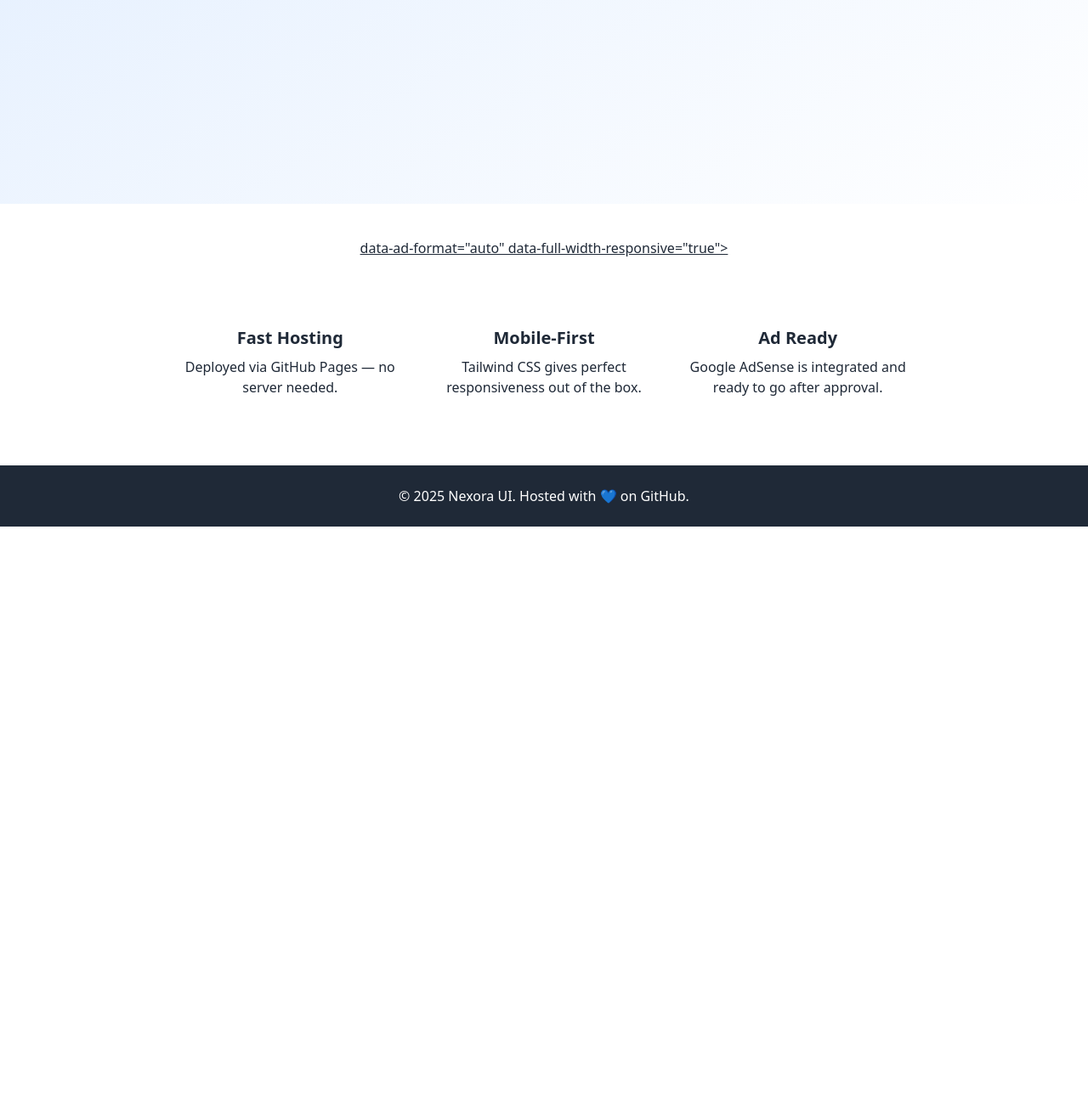
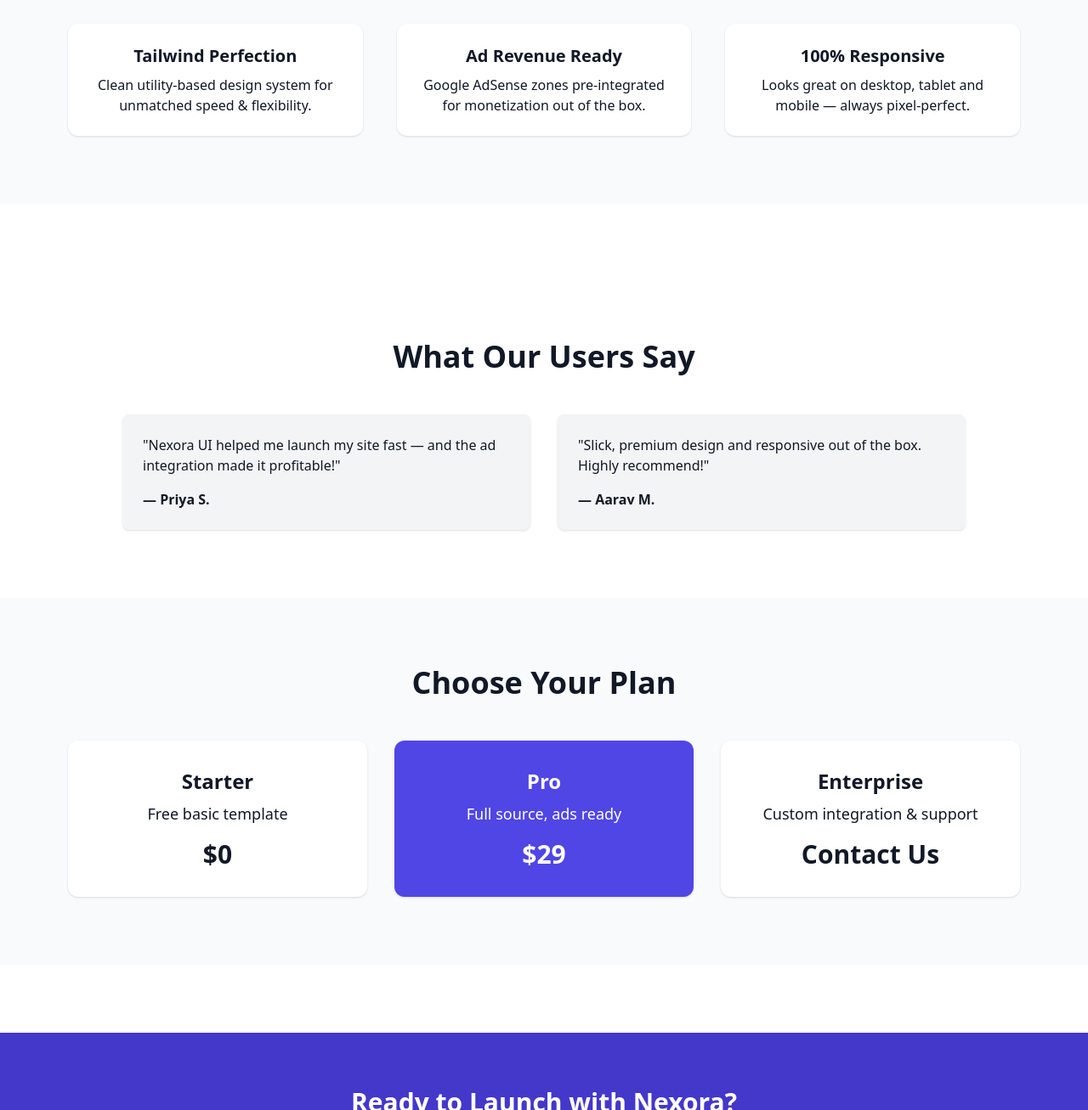
Before and after one commit to nexorainfotech/googleads, a plain HTML site: page index.html in a window 1280 px wide. Shown: the part 560-1867 px from the top of the page at 85% size. Before the commit the page ends 1180 px from the top, so only its background shows below. Drawn offline with nearby package versions, Linux system fonts and the light colour scheme.

Commit message:
Update index.html

```diff
--- a/index.html
+++ b/index.html
@@ -3,56 +3,139 @@
   <head>
     <meta charset="UTF-8" />
     <meta name="viewport" content="width=device-width, initial-scale=1.0"/>
-  <title>Nexora Landing | Monetized Page</title>
+    <title>Nexora Premium Landing</title>
 
-  <!-- Tailwind CDN -->
+    <!-- Tailwind CSS -->
     <script src="https://cdn.tailwindcss.com"></script>
 
     <!-- Google AdSense -->
     <script async src="https://pagead2.googlesyndication.com/pagead/js/adsbygoogle.js"
       data-ad-client="ca-pub-1625423762613147" crossorigin="anonymous"></script>
   </head>
-<body class="bg-white text-gray-800 font-sans">
+
+  <body class="text-gray-900 bg-white font-sans">
 
     <!-- Hero Section -->
-  <section class="min-h-screen flex flex-col justify-center items-center text-center p-10 bg-gradient-to-br from-blue-100 to-white">
-    <h1 class="text-5xl font-bold mb-6">Nexora UI: Start Something Beautiful</h1>
-    <p class="text-lg max-w-xl mb-6">Modern, responsive landing page with Google AdSense integration. You're ready to grow and earn.</p>
-    <a href="#ads" class="bg-blue-600 text-white px-6 py-3 rounded-lg hover:bg-blue-700 transition">See Ads</a>
+    <section class="bg-gradient-to-br from-indigo-600 to-purple-600 text-white py-24 text-center">
+      <div class="max-w-4xl mx-auto px-4">
+        <h1 class="text-5xl font-bold mb-4">Craft Stunning UI Experiences</h1>
+        <p class="text-xl mb-8">Nexora UI empowers creators with beautiful design and monetization built-in.</p>
+        <a href="#features" class="bg-white text-indigo-600 font-semibold px-6 py-3 rounded-full hover:bg-gray-100 transition">Explore Features</a>
+      </div>
     </section>
 
-  <!-- Google AdSense Ad -->
-  <section id="ads" class="my-10 flex justify-center">
+    <!-- Ad Block 1 -->
+    <div class="my-10 flex justify-center">
       <ins class="adsbygoogle"
         style="display:block"
         data-ad-client="ca-pub-1625423762613147"
-      data-ad-slot="1234567890"  <!-- Replace this slot with your actual ad unit slot -->
+        data-ad-slot="4138569836"
         data-ad-format="auto"
         data-full-width-responsive="true"></ins>
       <script>
         (adsbygoogle = window.adsbygoogle || []).push({});
       </script>
-  </section>
+    </div>
 
     <!-- Features -->
-  <section class="max-w-4xl mx-auto grid md:grid-cols-3 gap-8 text-center my-20 px-4">
-    <div>
-      <h2 class="text-xl font-semibold mb-2">Fast Hosting</h2>
-      <p>Deployed via GitHub Pages — no server needed.</p>
+    <section id="features" class="py-20 bg-gray-50">
+      <div class="max-w-6xl mx-auto px-4">
+        <h2 class="text-4xl font-bold text-center mb-12">Why Choose Nexora</h2>
+        <div class="grid md:grid-cols-3 gap-10 text-center">
+          <div class="bg-white p-6 rounded-xl shadow">
+            <h3 class="text-xl font-semibold mb-2">Tailwind Perfection</h3>
+            <p>Clean utility-based design system for unmatched speed & flexibility.</p>
           </div>
-    <div>
-      <h2 class="text-xl font-semibold mb-2">Mobile-First</h2>
-      <p>Tailwind CSS gives perfect responsiveness out of the box.</p>
+          <div class="bg-white p-6 rounded-xl shadow">
+            <h3 class="text-xl font-semibold mb-2">Ad Revenue Ready</h3>
+            <p>Google AdSense zones pre-integrated for monetization out of the box.</p>
           </div>
-    <div>
-      <h2 class="text-xl font-semibold mb-2">Ad Ready</h2>
-      <p>Google AdSense is integrated and ready to go after approval.</p>
+          <div class="bg-white p-6 rounded-xl shadow">
+            <h3 class="text-xl font-semibold mb-2">100% Responsive</h3>
+            <p>Looks great on desktop, tablet and mobile — always pixel-perfect.</p>
+          </div>
+        </div>
       </div>
     </section>
 
+    <!-- Ad Block 2 -->
+    <div class="my-10 flex justify-center">
+      <ins class="adsbygoogle"
+        style="display:block"
+        data-ad-client="ca-pub-1625423762613147"
+        data-ad-slot="4138569836"
+        data-ad-format="auto"
+        data-full-width-responsive="true"></ins>
+      <script>
+        (adsbygoogle = window.adsbygoogle || []).push({});
+      </script>
+    </div>
+
+    <!-- Testimonials -->
+    <section class="py-20 bg-white">
+      <div class="max-w-5xl mx-auto px-4">
+        <h2 class="text-4xl font-bold text-center mb-12">What Our Users Say</h2>
+        <div class="grid md:grid-cols-2 gap-8">
+          <div class="bg-gray-100 p-6 rounded-lg shadow">
+            <p>"Nexora UI helped me launch my site fast — and the ad integration made it profitable!"</p>
+            <span class="block mt-4 font-semibold">— Priya S.</span>
+          </div>
+          <div class="bg-gray-100 p-6 rounded-lg shadow">
+            <p>"Slick, premium design and responsive out of the box. Highly recommend!"</p>
+            <span class="block mt-4 font-semibold">— Aarav M.</span>
+          </div>
+        </div>
+      </div>
+    </section>
+
+    <!-- Pricing Plans -->
+    <section class="py-20 bg-gray-50">
+      <div class="max-w-6xl mx-auto px-4 text-center">
+        <h2 class="text-4xl font-bold mb-12">Choose Your Plan</h2>
+        <div class="grid md:grid-cols-3 gap-8">
+          <div class="bg-white p-8 rounded-xl shadow hover:shadow-lg transition">
+            <h3 class="text-2xl font-semibold mb-2">Starter</h3>
+            <p class="text-lg mb-4">Free basic template</p>
+            <span class="text-3xl font-bold">$0</span>
+          </div>
+          <div class="bg-indigo-600 text-white p-8 rounded-xl shadow hover:shadow-xl transition">
+            <h3 class="text-2xl font-semibold mb-2">Pro</h3>
+            <p class="text-lg mb-4">Full source, ads ready</p>
+            <span class="text-3xl font-bold">$29</span>
+          </div>
+          <div class="bg-white p-8 rounded-xl shadow hover:shadow-lg transition">
+            <h3 class="text-2xl font-semibold mb-2">Enterprise</h3>
+            <p class="text-lg mb-4">Custom integration & support</p>
+            <span class="text-3xl font-bold">Contact Us</span>
+          </div>
+        </div>
+      </div>
+    </section>
+
+    <!-- Ad Block 3 -->
+    <div class="my-10 flex justify-center">
+      <ins class="adsbygoogle"
+        style="display:block"
+        data-ad-client="ca-pub-1625423762613147"
+        data-ad-slot="4138569836"
+        data-ad-format="auto"
+        data-full-width-responsive="true"></ins>
+      <script>
+        (adsbygoogle = window.adsbygoogle || []).push({});
+      </script>
+    </div>
+
+    <!-- CTA -->
+    <section class="bg-indigo-700 text-white py-16 text-center">
+      <h2 class="text-3xl font-bold mb-4">Ready to Launch with Nexora?</h2>
+      <p class="mb-6">Start earning from your design today with fully integrated ads.</p>
+      <a href="#!" class="bg-white text-indigo-700 px-6 py-3 rounded-full font-semibold hover:bg-gray-200 transition">Get Started</a>
+    </section>
+
     <!-- Footer -->
-  <footer class="bg-gray-800 text-white text-center py-6">
-    &copy; 2025 Nexora UI. Hosted with 💙 on GitHub.
+    <footer class="bg-gray-900 text-white text-center py-6 text-sm">
+      © 2025 Nexora UI — All rights reserved. Powered by GitHub Pages.
     </footer>
+
   </body>
 </html>
```
Lines whose indentation alone changed are shown as unchanged.
